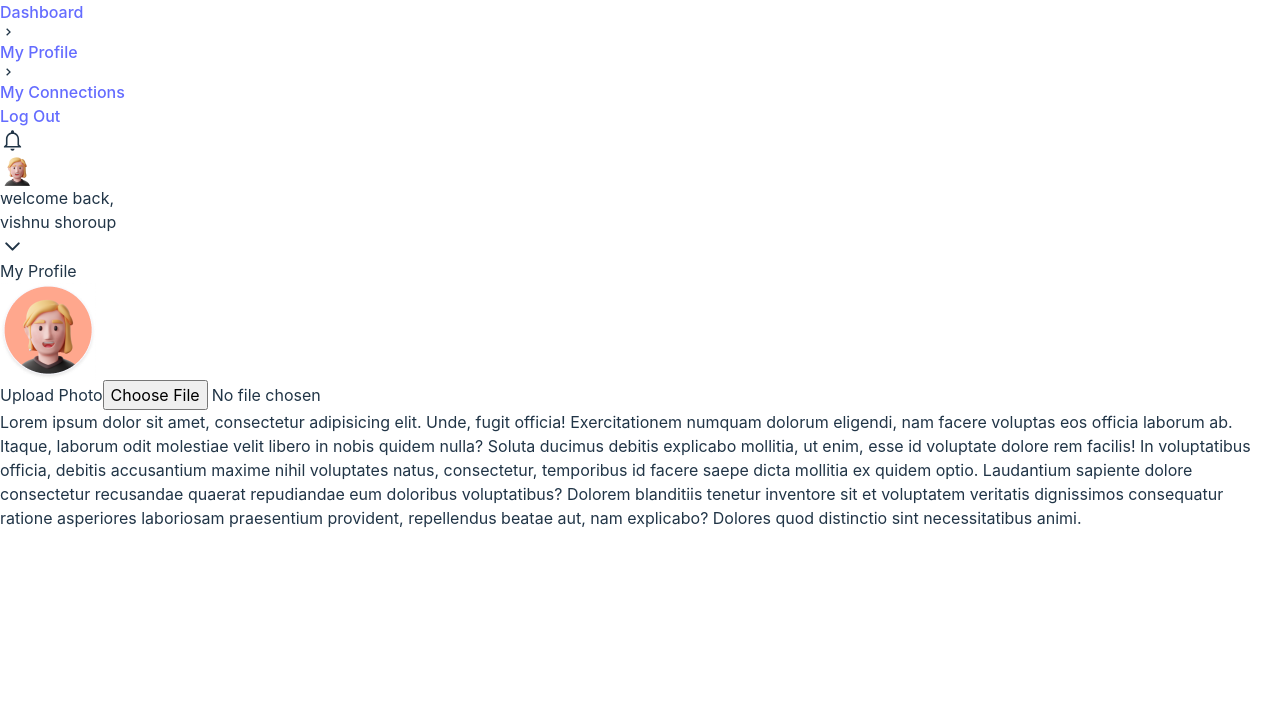
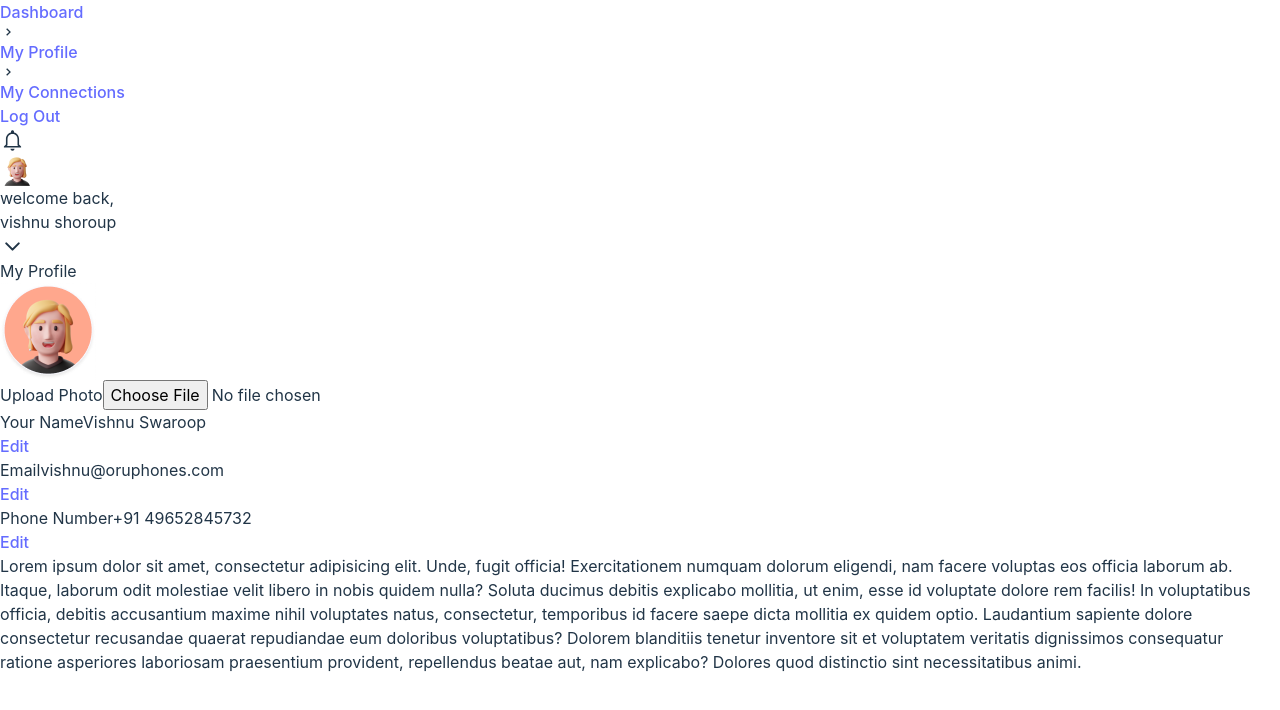
Before and after one commit to reshad21/oruphones, a React (Vite) app: page / in a window 1280 px wide. Shown: the top 710 px of the page. Built offline with nearby package versions, Linux system fonts and the light colour scheme.

Commit message:
details components create

```diff
--- /dev/null
+++ b/src/components/Profile/Details.jsx
@@ -0,0 +1,45 @@
+import React from 'react';
+import { Link } from 'react-router-dom';
+
+const Details = () => {
+    return (
+        <div>
+
+            <div className="p-5 border-2 border-slate-300 rounded-md">
+
+                <div className="flex justify-between items-end mb-5">
+                    <div className="flex flex-col">
+                        <span className='text-[10.67px] font-medium text-[#1F1F1FB2]'>Your Name</span>
+                        <span className='text-[10.67px] font-medium text-[#222222]'>Vishnu Swaroop</span>
+                    </div>
+                    <div className="">
+                        <Link className='bg-[#F0EFFA] text-[12.67px] px-5 py-2 rounded-2xl text-[#222]'>Edit</Link>
+                    </div>
+                </div>
+
+                <div className="flex justify-between items-end mb-5">
+                    <div className="flex flex-col">
+                        <span className='text-[10.67px] font-medium text-[#1F1F1FB2]'>Email</span>
+                        <span className='text-[10.67px] font-medium text-[#222222]'>vishnu@oruphones.com</span>
+                    </div>
+                    <div className="">
+                        <Link className='bg-[#F0EFFA] text-[12.67px] px-5 py-2 rounded-2xl text-[#222]'>Edit</Link>
+                    </div>
+                </div>
+
+                <div className="flex justify-between items-end">
+                    <div className="flex flex-col">
+                        <span className='text-[10.67px] font-medium text-[#1F1F1FB2]'>Phone Number</span>
+                        <span className='text-[10.67px] font-medium text-[#222222]'>+91 49652845732</span>
+                    </div>
+                    <div className="">
+                        <Link className='bg-[#F0EFFA] text-[12.67px] px-5 py-2 rounded-2xl text-[#222]'>Edit</Link>
+                    </div>
+                </div>
+
+            </div>
+        </div>
+    );
+};
+
+export default Details;
--- a/src/components/Profile/Upload.jsx
+++ b/src/components/Profile/Upload.jsx
@@ -3,12 +3,12 @@ import React from 'react';
 const Upload = () => {
     return (
         <div>
-            <div className="flex justify-between items-center h-fit">
+            <div className="flex justify-between items-center h-fit mb-5">
                 <div className="">
                     <img src="../../../../public/images/Ellipse 255.png" alt="" />
                 </div>
                 <div className="">
-                    <label htmlFor="imgs" className='px-8 py-1 bg-[#F0EFFA] rounded-full'>Upload Photo</label>
+                    <label htmlFor="imgs" className='px-8 py-1 bg-[#F0EFFA] rounded-full cursor-pointer'>Upload Photo</label>
                     <input type="file" id='imgs' className='hidden' />
                 </div>
             </div>
--- a/src/pages/Dashbord/Content/Content.jsx
+++ b/src/pages/Dashbord/Content/Content.jsx
@@ -1,5 +1,6 @@
 import React from 'react';
 import Header from '../../../components/Header/Header';
+import Details from '../../../components/Profile/Details';
 import Upload from '../../../components/Profile/Upload';
 const Content = () => {
     return (
@@ -10,7 +11,10 @@ const Content = () => {
                     <p>My Profile</p>
                 </div>
                 <div className="px-7 py-10 rounded-xl bg-white grid grid-cols-1 md:grid-cols-2 lg:grid-cols-2 gap-36 w-[90%] absolute left-[50%] top-20 translate-x-[-50%]">
-                    <Upload />
+                    <div className="">
+                        <Upload />
+                        <Details />
+                    </div>
                     <div className="">
                         <p>Lorem ipsum dolor sit amet, consectetur adipisicing elit. Unde, fugit officia! Exercitationem numquam dolorum eligendi, nam facere voluptas eos officia laborum ab. Itaque, laborum odit molestiae velit libero in nobis quidem nulla? Soluta ducimus debitis explicabo mollitia, ut enim, esse id voluptate dolore rem facilis! In voluptatibus officia, debitis accusantium maxime nihil voluptates natus, consectetur, temporibus id facere saepe dicta mollitia ex quidem optio. Laudantium sapiente dolore consectetur recusandae quaerat repudiandae eum doloribus voluptatibus? Dolorem blanditiis tenetur inventore sit et voluptatem veritatis dignissimos consequatur ratione asperiores laboriosam praesentium provident, repellendus beatae aut, nam explicabo? Dolores quod distinctio sint necessitatibus animi.</p>
                     </div>
```
